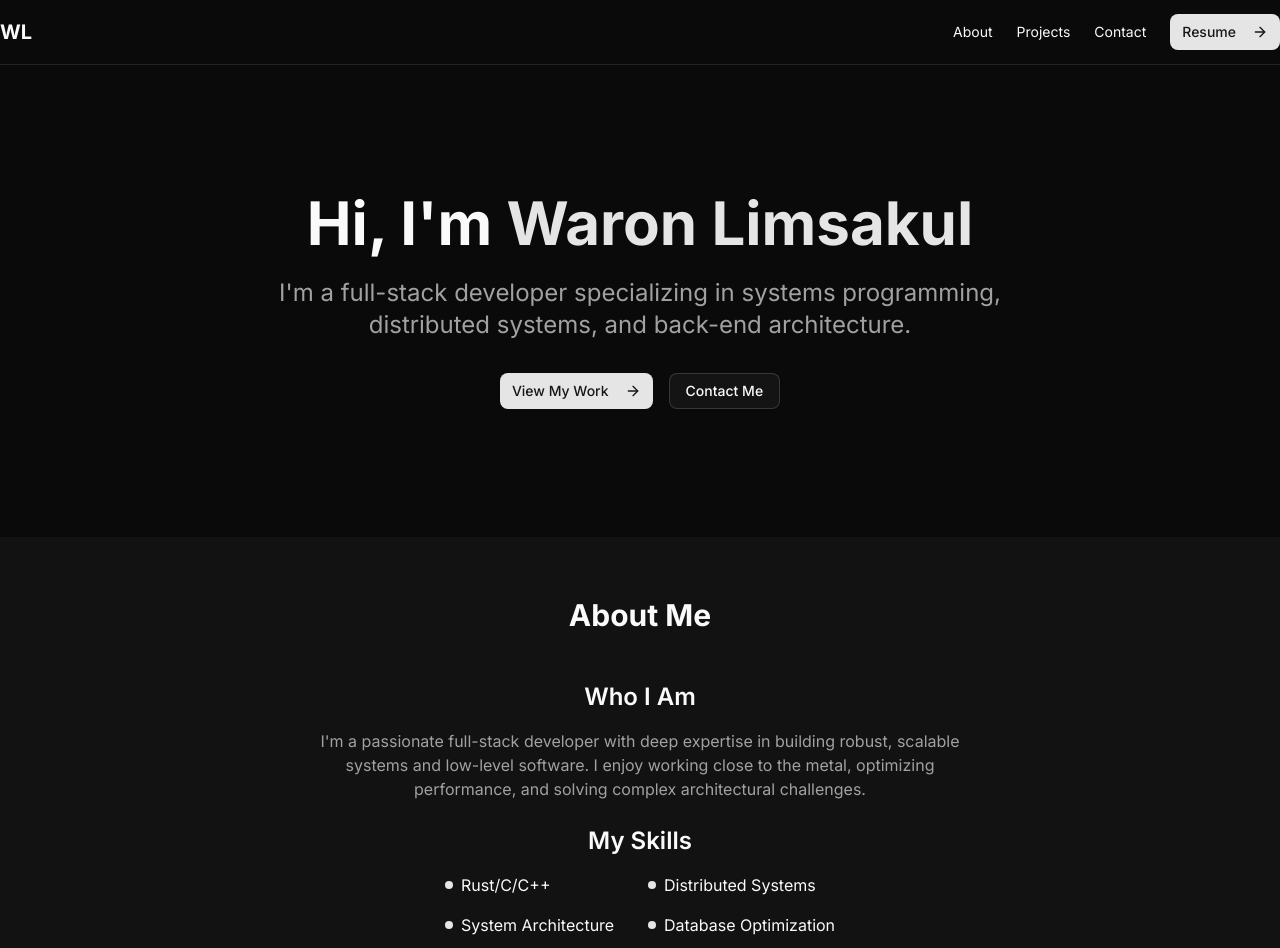
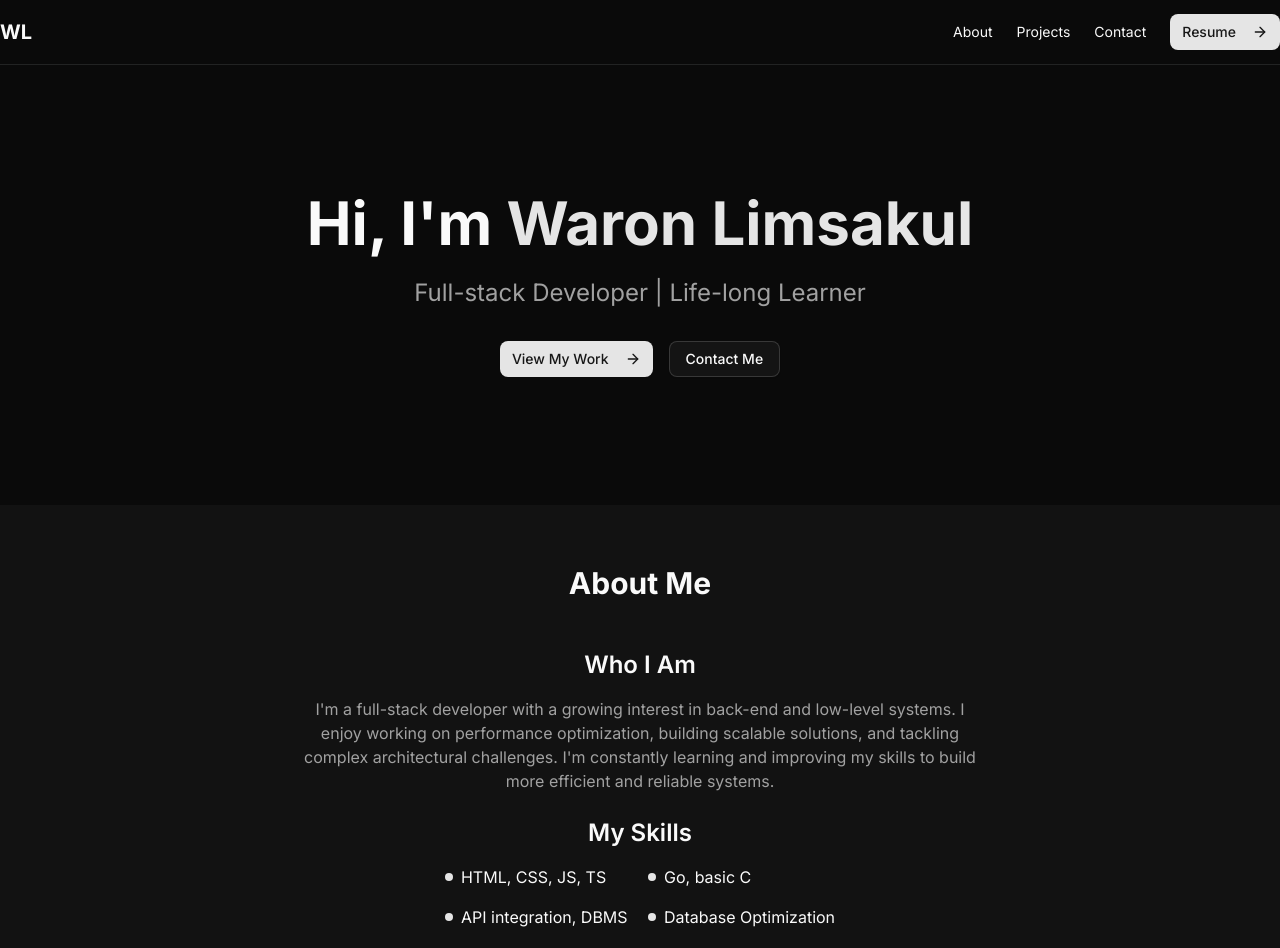
Before and after one commit to WaronLimsakul/Personal-Website, a Next.js app: page / in a window 1280 px wide. Shown: the top 948 px of the page. Built offline with nearby package versions, Linux system fonts and the light colour scheme.

Commit message:
Update personal information p.1

```diff
--- a/app/page.tsx
+++ b/app/page.tsx
@@ -66,8 +66,7 @@ export default function Home() {
               Hi, I'm <span className="text-primary">Waron Limsakul</span>
             </h1>
             <p className="text-xl md:text-2xl text-muted-foreground mb-8">
-              I'm a full-stack developer specializing in systems programming,
-              distributed systems, and back-end architecture.
+              Full-stack Developer | Life-long Learner
             </p>
             <div className="flex justify-center gap-4">
               <a href="#projects">
@@ -93,10 +92,12 @@ export default function Home() {
                   Who I Am
                 </h3>
                 <p className="text-muted-foreground mb-6 text-center">
-                  I'm a passionate full-stack developer with deep expertise in
-                  building robust, scalable systems and low-level software. I
-                  enjoy working close to the metal, optimizing performance, and
-                  solving complex architectural challenges.
+                  I'm a full-stack developer with a growing interest in back-end
+                  and low-level systems. I enjoy working on performance
+                  optimization, building scalable solutions, and tackling
+                  complex architectural challenges. I'm constantly learning and
+                  improving my skills to build more efficient and reliable
+                  systems.
                 </p>
                 <h3 className="text-2xl font-semibold mb-4 text-center">
                   My Skills
@@ -104,11 +105,11 @@ export default function Home() {
                 <div className="flex justify-center">
                   <div className="grid grid-cols-2 gap-4">
                     {[
-                      "Rust/C/C++",
-                      "Distributed Systems",
-                      "System Architecture",
+                      "HTML, CSS, JS, TS",
+                      "Go, basic C",
+                      "API integration, DBMS",
                       "Database Optimization",
-                      "Microservices",
+                      "Basic Networking",
                       "Linux/Unix Systems",
                     ].map((skill) => (
                       <div className="flex items-center gap-2" key={skill}>
@@ -124,7 +125,7 @@ export default function Home() {
         </section>
 
         {/* Technical Experience Section */}
-        <section className="py-20 container mx-auto">
+        {/* <section className="py-20 container mx-auto">
           <h2 className="text-3xl font-bold mb-12 text-center">
             Technical Experience
           </h2>
@@ -225,10 +226,10 @@ export default function Home() {
               </div>
             </div>
           </div>
-        </section>
+        </section> */}
 
         {/* Projects Section */}
-        <section id="projects" className="py-20 bg-muted/30">
+        <section id="projects" className="py-20">
           <div className="container mx-auto">
             <h2 className="text-3xl font-bold mb-12 text-center">
               My Projects
--- /dev/null
+++ b/components/custom/project.tsx
@@ -0,0 +1,4 @@
+
+export default fucntion Project() {
+
+}
```
